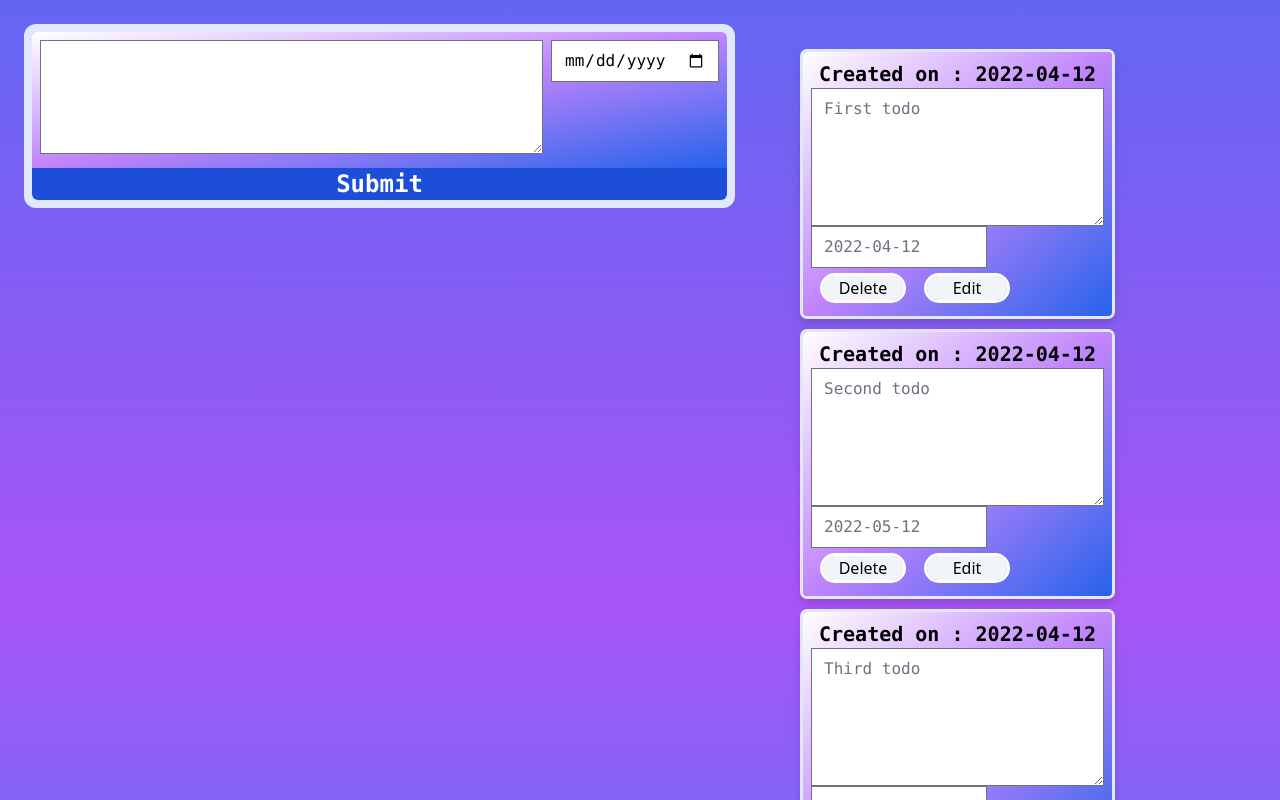
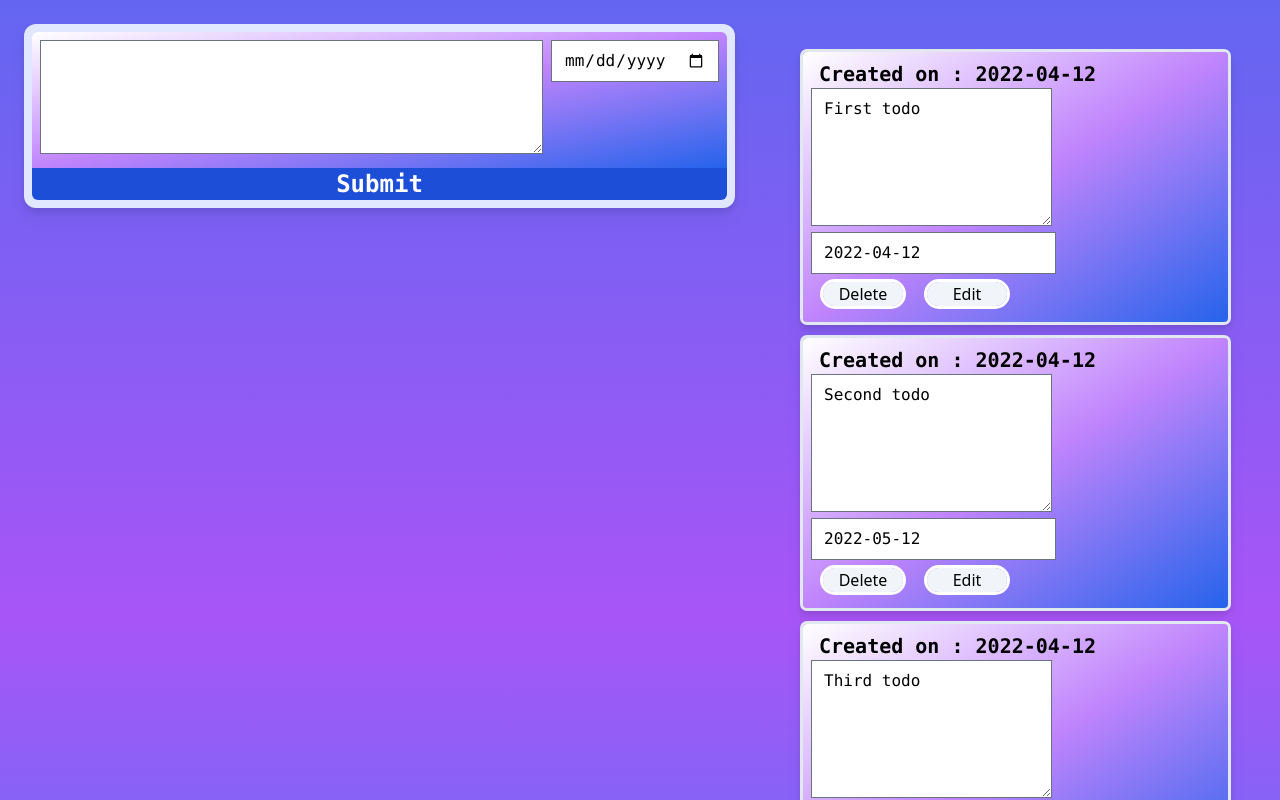
Before and after one commit to N-Amaral/react-todoApp, a React (Create React App) app in the folder todolist/: page / in a window 1280 px wide. Shown: the top 800 px of the page. Built offline with nearby package versions, Linux system fonts and the light colour scheme.

Commit message:
Few changes to Update func,still doesn't work

```diff
--- a/todolist/src/App.tsx
+++ b/todolist/src/App.tsx
@@ -7,7 +7,6 @@ import { state } from "./helper";
 const App = () => {
   //startup list of to-do's
   const storage: string | null = localStorage.getItem("todoList");
-  const editedText: { current: string } = useRef("text");
   const [todoList, setTodoList] = useState(storage === null ? state : JSON.parse(storage));
 
   function updateLocalStorage(todoList: Array<Object>) {
@@ -53,40 +52,45 @@ const App = () => {
   //allows for editing of selected to-do
   function editTodo(id: number) {
     const todos: NodeListOf<HTMLInputElement> = document.querySelectorAll(".todoListItem");
-    const textArea = todos[id].children[1];
-    const dateArea = todos[id].children[2];
-    const btns = todos[id].children[3].children;
+    const textArea: any = todos[id].children[1].children[0];
+    const dateArea = todos[id].children[1].children[1];
+    const btns: NodeListOf<HTMLButtonElement> = todos[id].querySelectorAll("button");
 
-    btns[1].classList.add("hidden");
-    btns[2].classList.remove("hidden");
+    btns[1].parentElement!.classList.add("hidden");
+    btns[2].parentElement!.classList.remove("hidden");
     textArea.removeAttribute("disabled");
+    textArea.value = null;
     dateArea.removeAttribute("disabled");
 
-    textArea.innerHTML = `${todoList[id].textValue}`;
-    dateArea.innerHTML = `${todoList[id].dateValue}`;
+    console.log("edit");
   }
+
+  //logger
+  function handleChange(event: any, id: number) {}
 
   //saves the previously selected for editing to-do
   function saveEditedTodo(id: number) {
     const todos: NodeListOf<HTMLInputElement> = document.querySelectorAll(".todoListItem");
-    const textArea: any = todos[id].children[1];
-    const dateArea = todos[id].children[2];
-    const btns = todos[id].children[3].children;
+    const textArea = todos[id].children[1].children[0];
+    const dateArea = todos[id].children[1].children[1];
+    const btns: NodeListOf<HTMLButtonElement> = todos[id].querySelectorAll("button");
 
-    btns[2].classList.add("hidden");
-    btns[1].classList.remove("hidden");
+    btns[2].parentElement!.classList.add("hidden");
+    btns[1].parentElement!.classList.remove("hidden");
     textArea.setAttribute("disabled", "");
     dateArea.setAttribute("disabled", "");
+
+    console.log(textArea.textContent);
   }
 
   return (
     <div className="min-w-screen max-w-full min-h-screen max-h-full bg-gradient-to-b from-indigo-500 via-purple-500 to-blue-500 ">
       <div className="App w-content h-content p-1 flex">
-        <div className="input-wrapper m-5 p-2 bg-indigo-100 rounded-xl  w-min h-min ">
+        <div className="input-wrapper m-5 p-2 bg-indigo-100 rounded-xl  w-min h-min drop-shadow-lg">
           <InputComponents handleSubmit={newTodo} />
         </div>
         <div className="list-wrapper m-2 p-3 rounded-xl ">
-          <ListComponents content={todoList} handleDelete={deleteTodo} handleEdit={editTodo} handleSave={saveEditedTodo} />
+          <ListComponents content={todoList} handleDelete={deleteTodo} handleEdit={editTodo} handleSave={saveEditedTodo} handleChange={handleChange} />
         </div>
       </div>
     </div>
--- a/todolist/src/ListComponents.tsx
+++ b/todolist/src/ListComponents.tsx
@@ -2,53 +2,23 @@
 import React, { useEffect, useMemo } from "react";
 
 //Component for btns in each to-do
-const ListItemBtns = (props: { id: number; delete: Function; edit: Function; save: Function }) => {
+const ListItemBtns = () => {
   return (
     <div className="flex flex-row">
       <span className="pr-1 pl-1 mr-1 ml-1">
-        <form
-          action=""
-          method="GET"
-          onSubmit={(event) => {
-            event.preventDefault();
-            event.stopPropagation();
-            props.delete(props.id);
-          }}
-        >
-          <button className="mt-2 mb-2 mr-1 ml-1 rounded-full bg-slate-100 hover:bg-blue-800 outline outline-white w-20" type="submit">
+        <button className="mt-2 mb-2 mr-1 ml-1 rounded-full bg-slate-100 hover:bg-blue-800 outline outline-white w-20" type="submit" value={"delete"}>
           Delete
         </button>
-        </form>
       </span>
       <span className="pr-1 pl-1 mr-1 ml-1">
-        <form
-          action=""
-          method="GET"
-          onSubmit={(event) => {
-            event.preventDefault();
-            event.stopPropagation();
-            props.edit(props.id);
-          }}
-        >
-          <button className="mt-2 mb-2 mr-1 ml-1 rounded-full bg-slate-100  hover:bg-blue-800  outline outline-white w-20" type="submit">
+        <button className="mt-2 mb-2 mr-1 ml-1 rounded-full bg-slate-100  hover:bg-blue-800  outline outline-white w-20" value={"edit"} type="submit">
           Edit
         </button>
-        </form>
       </span>
       <span className="pr-1 pl-1 mr-1 ml-1 hidden">
-        <form
-          action=""
-          method="GET"
-          onSubmit={(event) => {
-            event.preventDefault();
-            event.stopPropagation();
-            props.save(props.id);
-          }}
-        >
-          <button className="rounded-full mt-2 mb-2 mr-1 ml-1 bg-slate-100 hover:bg-blue-800 outline outline-white w-20" type="submit">
+        <button className="rounded-full mt-2 mb-2 mr-1 ml-1 bg-slate-100 hover:bg-blue-800 outline outline-white w-20" value={"save"} type="submit">
           Save
         </button>
-        </form>
       </span>
     </div>
   );
@@ -61,6 +31,7 @@ const ListItem = (props: {
   delete: Function;
   edit: Function;
   save: Function;
+  handleChange: Function;
 }) => {
   const memoValue = useMemo(() => props.content, [props.content]);
   return (
@@ -69,12 +40,39 @@ const ListItem = (props: {
       id={`${props.id}`}
     >
       <span className="font-mono font-bold text-xl pr-1 pl-1 mr-1 ml-1">Created on : {props.content.createdOn}</span>
-      <textarea className="readTodoText font-mono " cols={20} rows={5} disabled placeholder={memoValue.textValue}></textarea>
+      <form
+        action=""
+        method="GET"
+        onSubmit={(event: any) => {
+          const submitter = event.nativeEvent.submitter.value;
+          event.preventDefault();
+          event.stopPropagation();
+          switch (submitter) {
+            case "delete":
+              props.delete(props.id);
+              break;
+            case "edit":
+              props.edit(props.id);
+              break;
+            case "save":
+              props.save(props.id);
+              break;
+          }
+        }}
+      >
+        <textarea
+          className="readTodoText font-mono "
+          cols={20}
+          rows={5}
+          disabled
+          onChange={(event) => props.handleChange(event, props.id)}
+          value={memoValue.textValue}
+        ></textarea>
         <input
           type="text"
           className="readTodoDate w-3/5 font-mono "
           disabled
-        placeholder={memoValue.dateValue}
+          value={memoValue.dateValue}
           onFocus={(e) => {
             e.target.type = "date";
           }}
@@ -82,18 +80,21 @@ const ListItem = (props: {
             e.target.type = "text";
           }}
         />
-      <ListItemBtns id={props.id} delete={props.delete} edit={props.edit} save={props.save} />
+        <ListItemBtns />
+      </form>
     </li>
   );
 };
 
 //Component with all to-dos
-const List = (props: { content: Array<Object>; handleDelete: Function; handleEdit: Function; handleSave: Function }) => {
+const List = (props: { content: Array<Object>; handleDelete: Function; handleEdit: Function; handleSave: Function; handleChange: Function }) => {
   const memoList = useMemo(() => props.content, [props.content]);
 
   const content: any[] = [];
   memoList.forEach((item: any, i) => {
-    content.push(<ListItem content={item} id={i} key={i} delete={props.handleDelete} edit={props.handleEdit} save={props.handleSave} />);
+    content.push(
+      <ListItem content={item} id={i} key={i} delete={props.handleDelete} edit={props.handleEdit} save={props.handleSave} handleChange={props.handleChange} />
+    );
   });
   return <ul className="m-3 p-2 flex flex-wrap flex-auto flex-row overflow-y-auto h-auto w-auto justify-start">{content}</ul>;
 };
```
Lines whose indentation alone changed are shown as unchanged.
